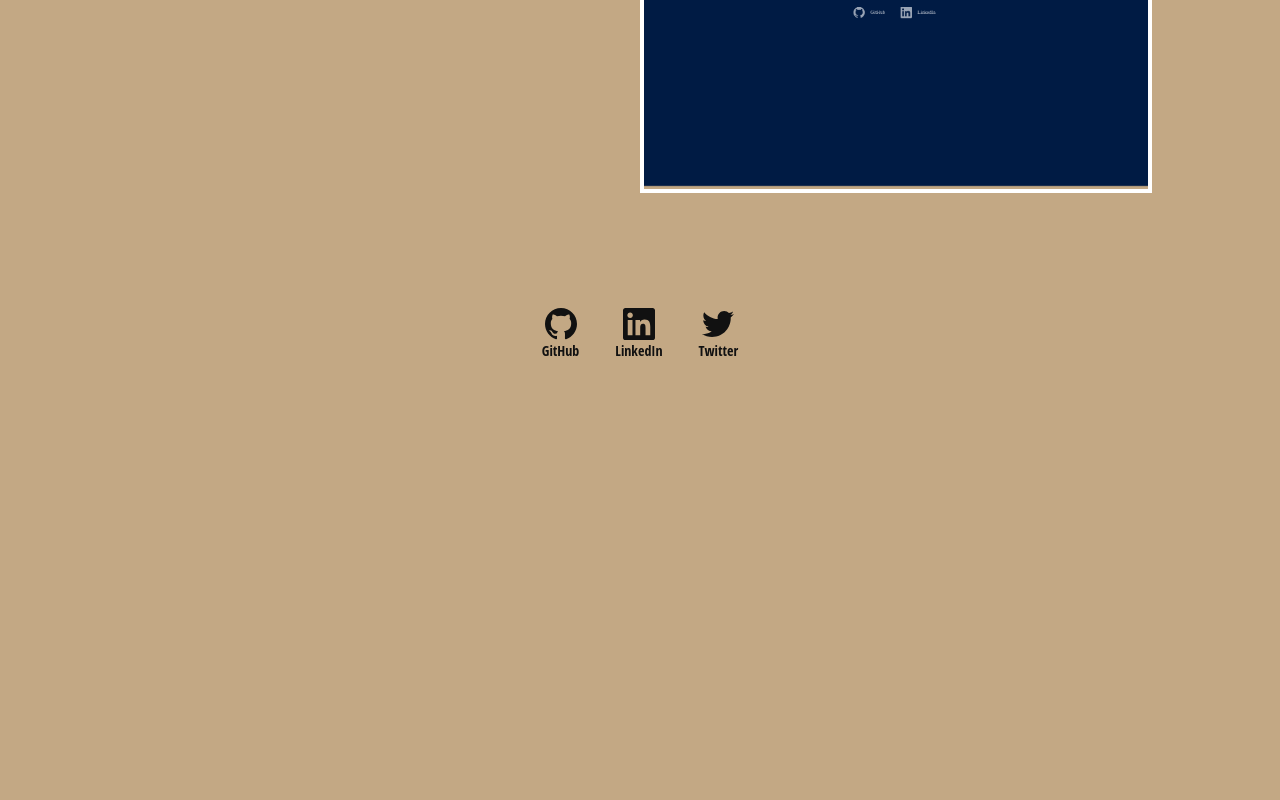
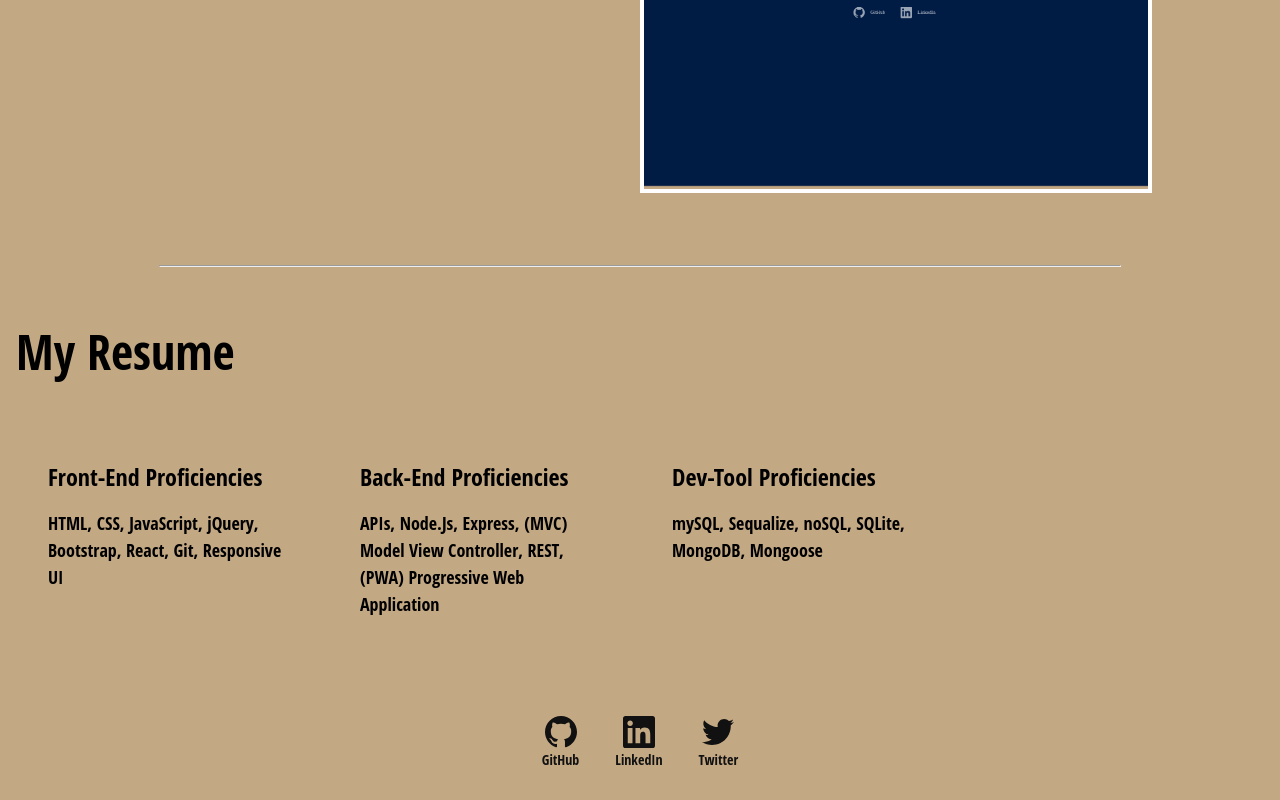
Before and after one commit to symlara/Portfolio, a website: page index.html in a window 1280 px wide. Shown: the part 6600-7400 px from the top of the page. Before the commit the page ends 6992 px from the top, so only its background shows below. Drawn offline with nearby package versions, Linux system fonts and the light colour scheme.

```diff
--- a/assets/css/style.css
+++ b/assets/css/style.css
@@ -48,7 +48,7 @@
     bottom: 10px;
     right: 30px;
     z-index: 99;
-    font-size: 25px;
+    font-size: 30px;
     border: none;
     outline: none;
     background-color: #000;
@@ -57,3 +57,11 @@
     padding: 10px;
     border-radius: 4px;
 }
+
+hr {
+    color: #c3a884
+}
+
+#proficiencies p{
+    font-size: 18px;
+}
--- a/index.html
+++ b/index.html
@@ -101,7 +101,7 @@
             </div>
             &nbsp;
             &nbsp;
-              <hr style="color:#c3a884">
+              <hr>
 
 
             &nbsp;
@@ -172,6 +172,36 @@
         </section>
       </main>
 
+      <hr class="w-75">
+
+<!-- proficiencies section here -->
+<article class="cf pa3 mw9 center" id="proficiencies">
+  <h1 class="f3 f2-m f1-l">My Resume</h1>
+  <section class="fl w-100">
+    <div class="fl w-100 w-50-m w-25-l pa3-m pa4-l">
+      <h2>Front-End Proficiencies</h2>
+      <p class="f6 lh-copy measure">
+        HTML, CSS, JavaScript, jQuery, Bootstrap, React, Git, Responsive UI
+      </p>
+    </div>
+    <div class="fl w-100 w-50-m w-25-l pa3-m pa4-l">
+      <h2>Back-End Proficiencies</h2>
+      <p class="f6 lh-copy measure">
+        APIs, Node.Js, Express, (MVC) Model View Controller, REST, (PWA) Progressive Web Application
+      </p>
+    </div>
+    <div class="fl w-100 w-50-m w-25-l pa3-m pa4-l">
+      <h2>Dev-Tool Proficiencies</h2>
+      <p class="f6 lh-copy measure">
+        mySQL,
+        Sequalize,
+        noSQL,
+        SQLite,
+        MongoDB,
+        Mongoose</p>
+    </div>
+  </section>
+</article>
 
 
 
@@ -183,148 +213,14 @@
 
 
 
-
-      <!-- <article class="pa3 pa5-ns" id="work">
-        <h1 class="f3 f2-m f1-l">My Work</h1> -->
-
-        <!-- allen project -->
-        <!-- <h2>About Allen Stone</h2>
-        <img src="assets/images/allen-stone.jpg" class="w-100 f5 measure" alt="allen stone">
-  <p class="measure lh-copy">
-    This app is a quick source to all things Allen Stone, who is a Pop/Soul Musician. It's a source for Al's music, and links to his social media accounts! Another cool aspect of this app is that the user can interact with other fans by making comments in the comment field on the page and those messages will be saved for the fans to see!
-  </p>
-<h3>Technologies:</h3>
-  <ul>
-    <li>Deezer API</li>
-    <li>Tachyons CSS</li>
-    <li>jQuery</li>
-    <li>JavaScript</li>
-    <li>HTML/CSS</li>
-    <li>LocalStorage</li>
-    <li>Modals</li>
-  </ul>
-
-  <p>
-    <a class="dim" href="https://github.com/symlara/about-allen-project" target="_blank">Allen Stone Github</a> <br/>
-    <a class="dim" href="https://symlara.github.io/about-allen-project/" target="_blank">Allen Stone Site</a>
-  </p> -->
-
-
-  &nbsp;
-  <!-- alien project -->
-  <!-- <h2>Alien Generator</h2>
-        <img src="assets/images/lifeform_background.jpg" class="w-100 f5 measure" alt="alien generator app">
-  <p class="measure lh-copy">
-    This app was created to help to inspire game masters, artists, and players in the endeavor of character creation and design. Each lifeform will be generated with a random backstory, physical description, and list of abilities!
-  </p>
-  <h3>Technologies:</h3>
-  <ul>
-    <li>HTML/CSS</li>
-    <li>mySQL</li>
-    <li>Sequalize</li>
-    <li>random-js</li>
-    <li>express</li>
-  <li>ejs</li>
-  </ul>
-
-  <p>
-    <a class="dim" href="https://github.com/symlara/alien-generator" target="_blank">Alien Generator GitHub</a> <br/>
-    <a class="dim" href="http://alien-generator.herokuapp.com/" target="_blank">Alien Generator App</a>
-  </p> -->
-
-  &nbsp;
-  <!-- blog project -->
-  <!-- <h2>Blog Site</h2>
-  <img src="assets/images/112373497-053d4900-8caf-11eb-9127-f38ffec41fe1.png" class="w-100 f5 measure" alt="blog-site">
-  <p class="measure lh-copy">
-    This is a personal blog site created with MySQl, Sequalize, Express, Express Session, and Handlebars.
-  </p>
-  <h3>Technologies:</h3>
-  <ul>
-    <li>mySQL</li>
-    <li>Sequalize</li>
-    <li>Express</li>
-    <li>Express Seesion</li>
-    <li>Handlebars</li>
-    <li>Jest</li>
-    <li>Connect Session Sequalize</li>
-  </ul>
-
-  <p>
-    <a class="dim" href="https://github.com/symlara/blog-site/" target="_blank">Blog Site GitHub</a> <br/>
-    <a class="dim" href="https://arcane-meadow-70375.herokuapp.com/" target="_blank">Blog Site App</a>
-  </p> -->
-
-  &nbsp;
-  <!-- note taker project -->
-  <!-- <h2>Note Taker</h2>
-  <img src="assets/images/note-taker.png" class="w-100 f5 measure" alt="note taking">
-  <p class="measure lh-copy">
-    This application is used to generate notes in a seamless fashion.
-  </p>
-  <h3>Technologies:</h3>
-  <ul>
-    <li>Express.js</li>
-    <li>npm uuid package</li>
-    <li>Node.js</li>
-  </ul>
-
-  <p>
-    <a class="dim" href="https://github.com/symlara/Note-Taker" target="_blank">Note Taker GitHub</a> <br />
-    <a class="dim" href="https://note-creater.herokuapp.com/notes" target="_blank">Note Taker App</a>
-  </p> -->
-
-  &nbsp;<!-- password generator -->
-  <!-- <h2>Password Generator</h2>
-  <img src="assets/images/password-generator.png" class="w-100 f5 measure" alt="password generator">
-  <p class="measure lh-copy">
-    This application is used to generate a random password using JavaScript
-  </p>
-<h3>Technologies:</h3>
-<ul>
-  <li>JavaScript</li>
-  <li>HTML</li>
-  <li>CSS</li>
-</ul>
-
-<p>
-  <a class="dim" href="https://github.com/symlara/password-assistant" target="_blank">Password Assistant GitHub</a> <br />
-  <a class="dim" href="https://symlara.github.io/password-assistant/" target="_blank">Password Assistant App
-
-</a>
-</p> -->
-
-&nbsp;
-<!-- deep thoughts project -->
-<!-- <h2>Deep Thoughts</h2>
-<img src="assets/images/deep-thoughts.png" class="w-100 f5 measure" alt="deep thoughts dashboard">
-<p class="measure lh-copy">
-  This project was built using React and is a full stack MERN application. The purpose is that the user can post their thoughts onto a dashboard/forum.
-</p>
-<h3>Technologies</h3>
-<ul>
-  <li>MongoDB</li>
-  <li>Express.js</li>
-  <li>React</li>
-  <li>Node.js</li>
-  <li>JSX</li>
-  <li>CSS</li>
-</ul>
-
-<p>
-  <a class="dim" href="https://github.com/symlara/deep-thoughts" target="_blank">Deep Thuoghts GitHub</a> <br />
-  <a class="dim" href="https://shielded-depths-37761.herokuapp.com/" target="_blank">Deep Thoughts App</a>
-</p> -->
-      <!-- </article> -->
+<!-- contact info here? -->
 
 
 
 
 
 
-<!-- contact info here? -->
-
-      <!-- footer section -->
+<!-- footer section -->
       <footer class="pv4 ph3 tc">
         <a class="link near-black hover-silver dib mh3 tc" href="https://github.com/symlara/" title="GitHub">
           <svg class="dib h2 w2" fill="currentColor" xmlns="http://www.w3.org/2000/svg" viewBox="0 0 16 16" fill-rule="evenodd" clip-rule="evenodd" stroke-linejoin="round" stroke-miterlimit="1.414"><path d="M8 0C3.58 0 0 3.582 0 8c0 3.535 2.292 6.533 5.47 7.59.4.075.547-.172.547-.385 0-.19-.007-.693-.01-1.36-2.226.483-2.695-1.073-2.695-1.073-.364-.924-.89-1.17-.89-1.17-.725-.496.056-.486.056-.486.803.056 1.225.824 1.225.824.714 1.223 1.873.87 2.33.665.072-.517.278-.87.507-1.07-1.777-.2-3.644-.888-3.644-3.953 0-.873.31-1.587.823-2.147-.083-.202-.358-1.015.077-2.117 0 0 .672-.215 2.2.82.638-.178 1.323-.266 2.003-.27.68.004 1.364.092 2.003.27 1.527-1.035 2.198-.82 2.198-.82.437 1.102.163 1.915.08 2.117.513.56.823 1.274.823 2.147 0 3.073-1.87 3.75-3.653 3.947.287.246.543.735.543 1.48 0 1.07-.01 1.933-.01 2.195 0 .215.144.463.55.385C13.71 14.53 16 11.534 16 8c0-4.418-3.582-8-8-8"/></svg>
```
